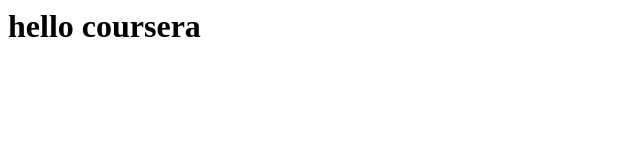
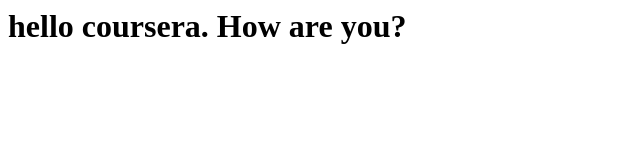
Before and after one commit to umaisfzl/coursera-test, a plain HTML site: page site/index.html in a window 1280 px wide. Shown: the whole page, without its empty margins (0-640 px from the left). Drawn offline with Linux system fonts and the light colour scheme.

Commit message:
small addition yo our page content.

```diff
--- a/site/index.html
+++ b/site/index.html
@@ -3,6 +3,6 @@
 	<title>hello coursera</title>
 </head>
 <body>
-	<h1> hello coursera</h1>
+	<h1> hello coursera. How are you?</h1>
 </body>
 </html>
```
